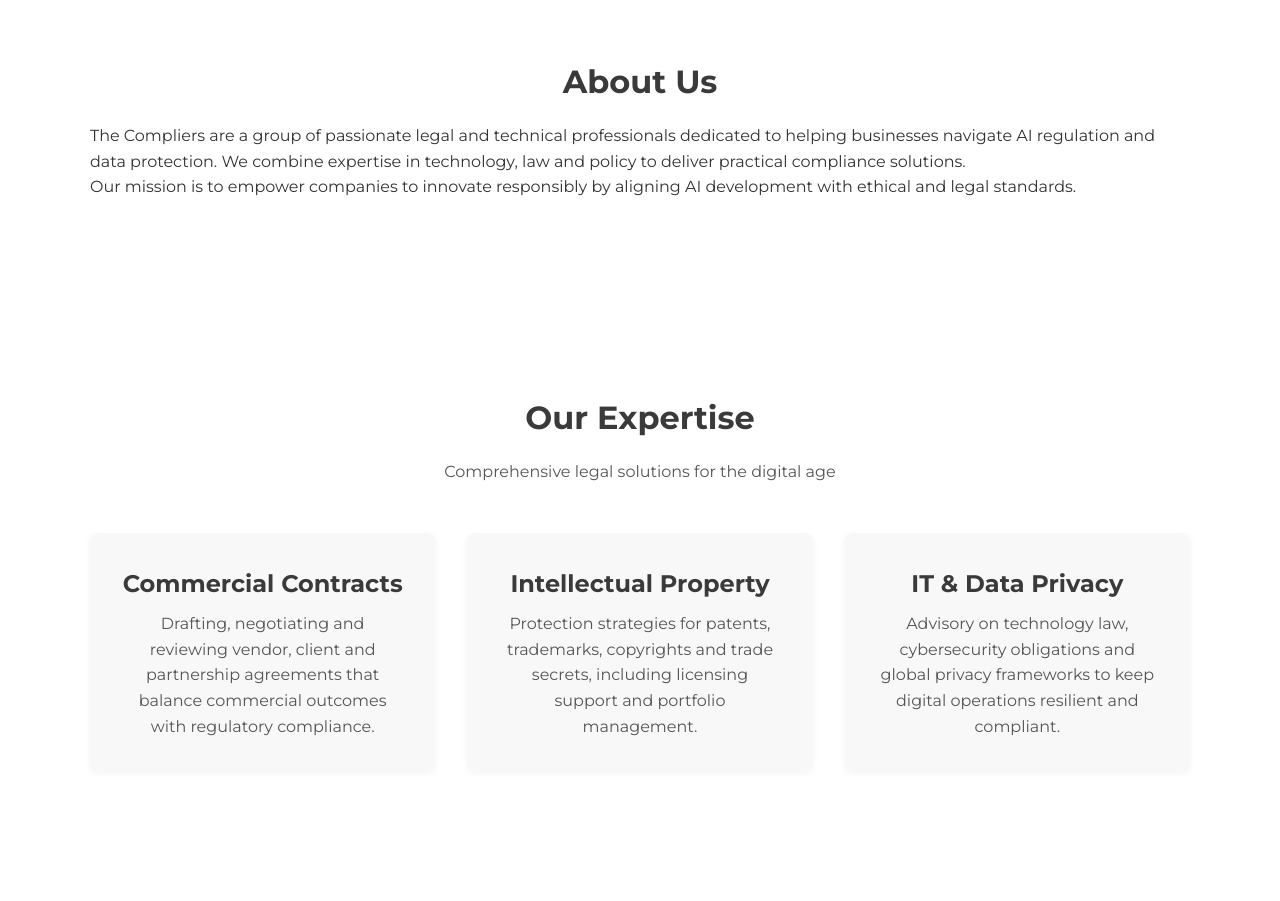
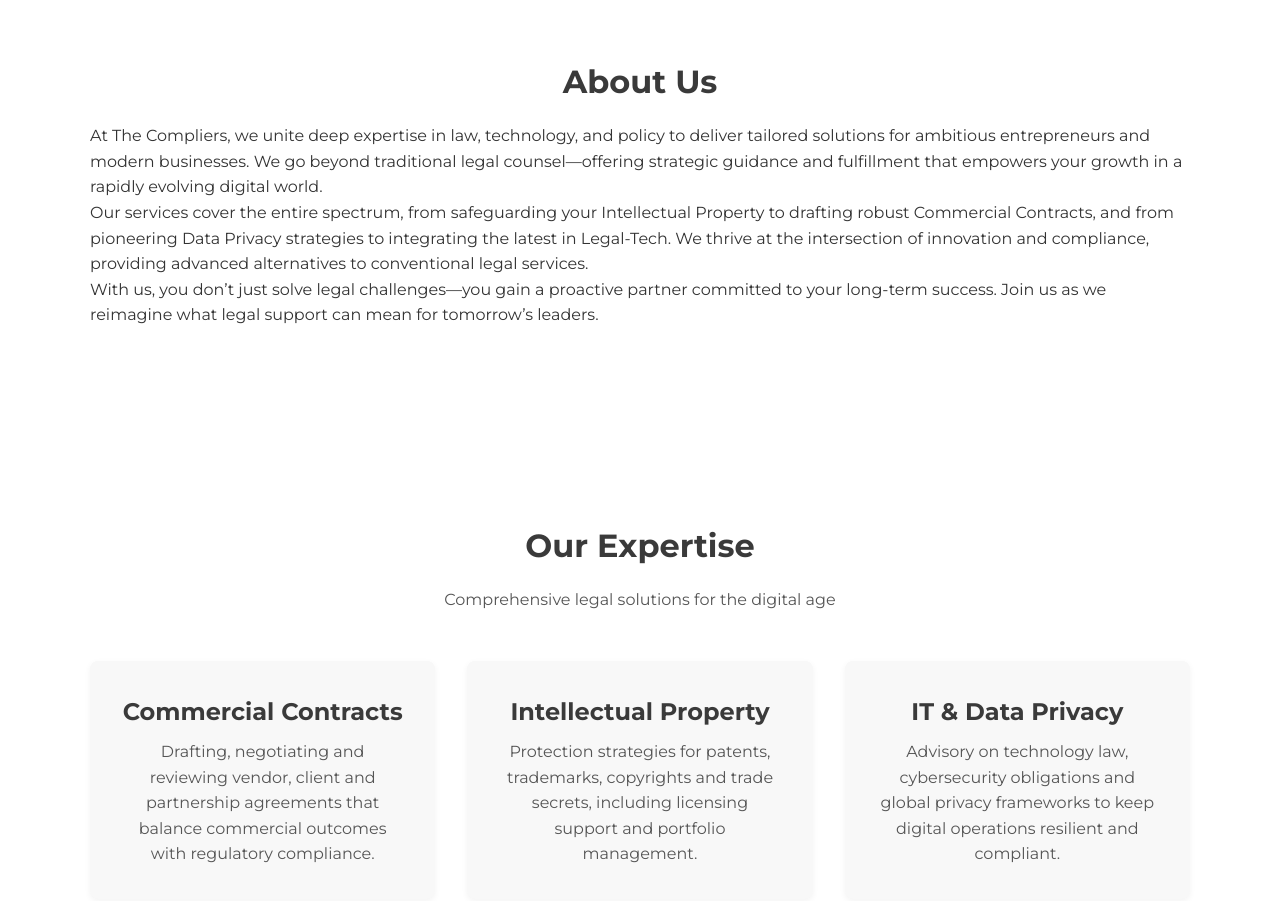
Before and after one commit to unforgettablekartik/compliers, a Next.js app: page / in a window 1280 px wide. Shown: the part 840-1741 px from the top of the page. Built offline with nearby package versions, Linux system fonts and the light colour scheme.

Commit message:
Update About Us section with new content and vision

```diff
--- a/pages/index.tsx
+++ b/pages/index.tsx
@@ -60,8 +60,15 @@
       <section id="about">
         <div className="container">
           <h2>About Us</h2>
-          <p>The Compliers are a group of passionate legal and technical professionals dedicated to helping businesses navigate AI regulation and data protection. We combine expertise in technology, law and policy to deliver practical compliance solutions.</p>
-          <p>Our mission is to empower companies to innovate responsibly by aligning AI development with ethical and legal standards.</p>
+          <p>
+            At The Compliers, we unite deep expertise in law, technology, and policy to deliver tailored solutions for ambitious entrepreneurs and modern businesses. We go beyond traditional legal counsel—offering strategic guidance and fulfillment that empowers your growth in a rapidly evolving digital world.
+          </p>
+          <p>
+            Our services cover the entire spectrum, from safeguarding your Intellectual Property to drafting robust Commercial Contracts, and from pioneering Data Privacy strategies to integrating the latest in Legal-Tech. We thrive at the intersection of innovation and compliance, providing advanced alternatives to conventional legal services.
+          </p>
+          <p>
+            With us, you don’t just solve legal challenges—you gain a proactive partner committed to your long-term success. Join us as we reimagine what legal support can mean for tomorrow’s leaders.
+          </p>
         </div>
       </section>
 
```
